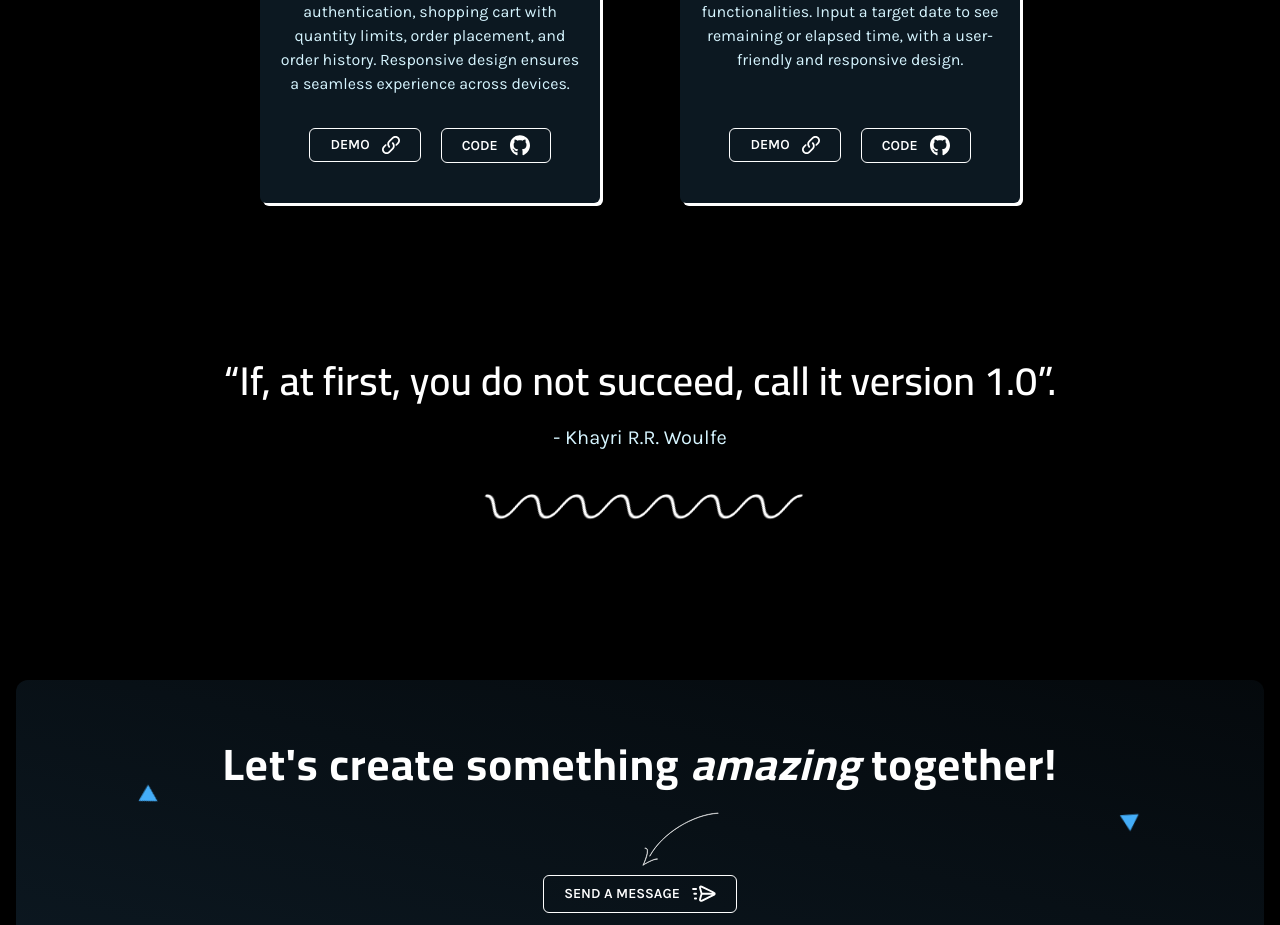
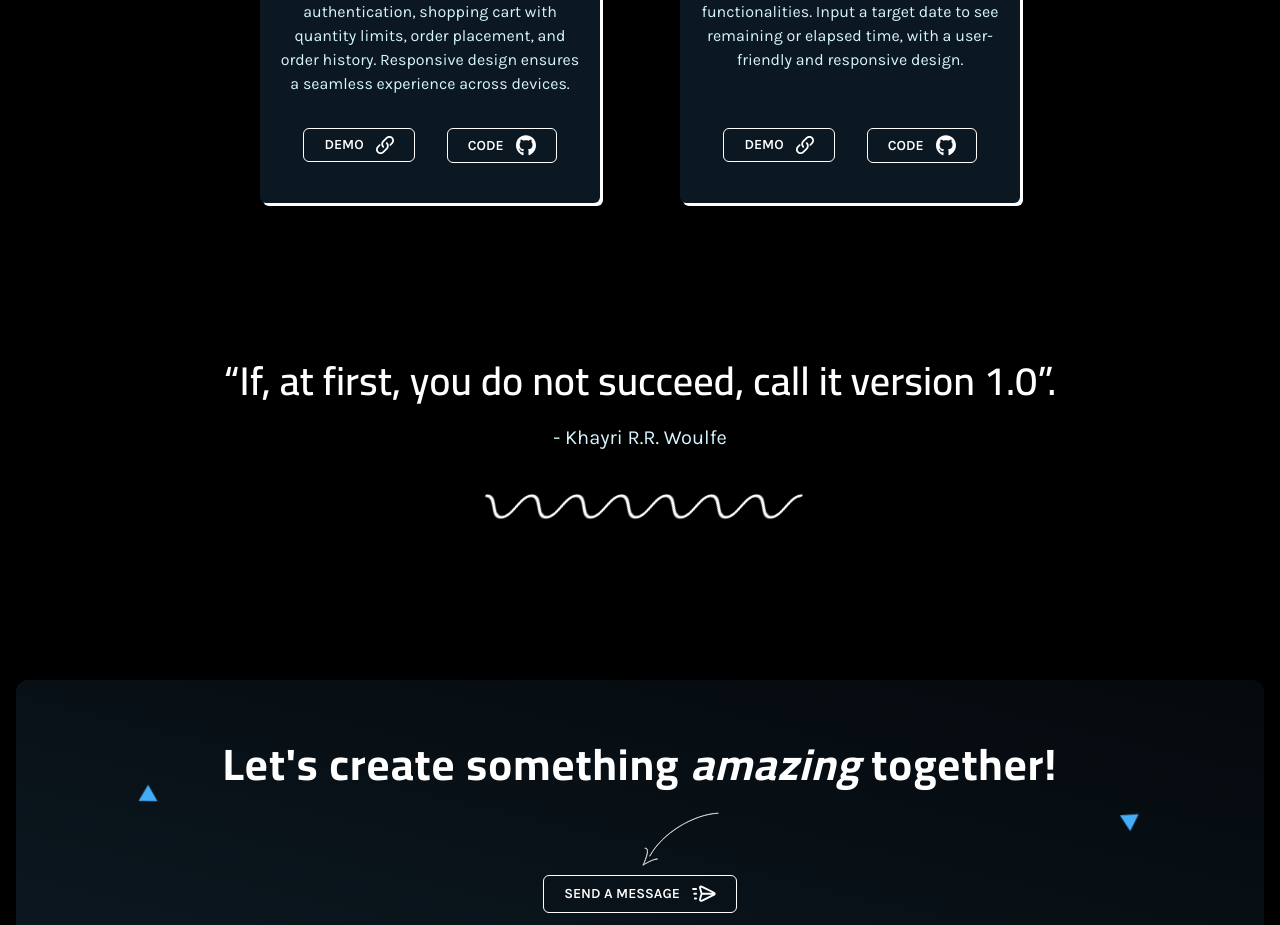
Before and after one commit to Anuj579/my-portfolio, a React (Vite) app: page / in a window 1280 px wide. Shown: the part 2740-3665 px from the top of the page. Built offline with nearby package versions, Linux system fonts and the light colour scheme.

Commit message:
buttons gap increased

```diff
--- a/src/components/Portfolio/ProjectCard.jsx
+++ b/src/components/Portfolio/ProjectCard.jsx
@@ -15,7 +15,7 @@
             <div className='text-center mx-5 flex flex-col items-center'>
                 <h2 className='text-2xl mb-4 font-semibold'>{title}</h2>
                 <p className='text-accent text-base min-h-36 mb-8'>{description}</p>
-                <div className='flex flex-wrap gap-5 justify-center'>
+                <div className='flex flex-wrap gap-8 justify-center'>
                     <a href={demoLink} target='_blank'>
                         <CustomButton
                             text="Demo"
```
